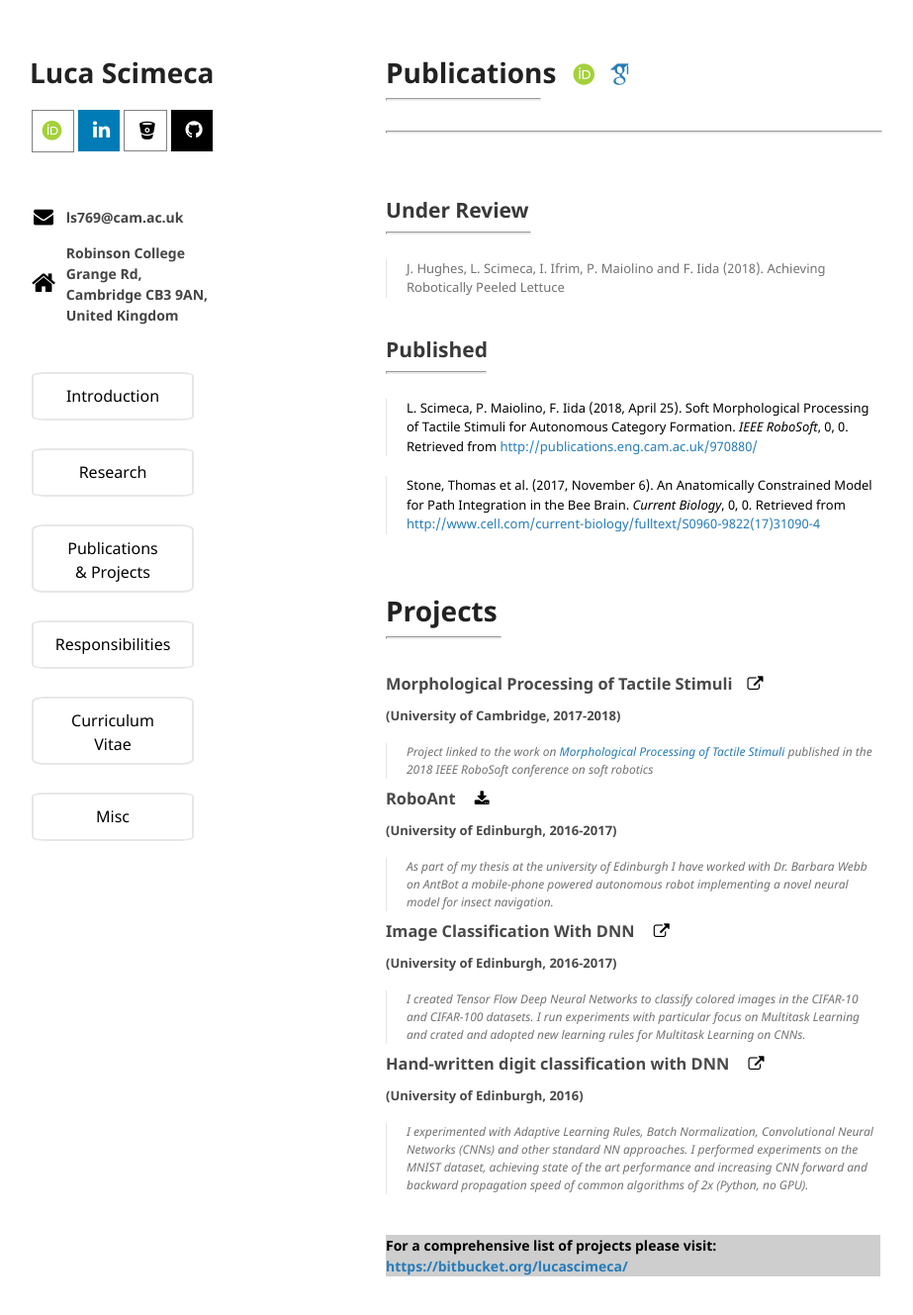
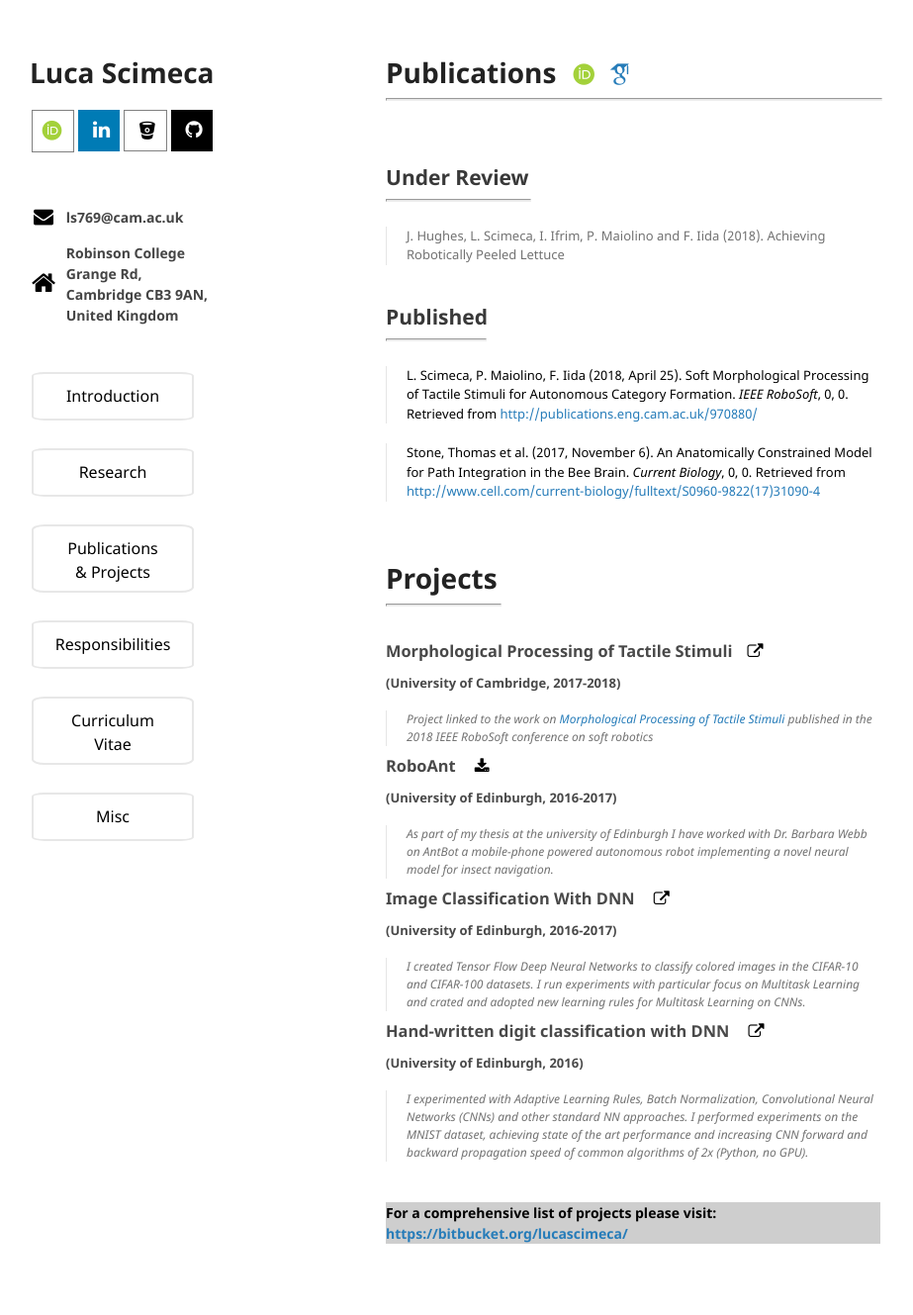
Before and after one commit to lucascimeca/lucascimeca.github.io, a Jekyll site: the page built from publications.md, in a window 1280 px wide and 1381 px high. Shown: the top 1329 px of the window at 99% size, without its empty margins (180-1103 px from the left). Built offline with Jekyll 4.4.1, drawn with Linux system fonts in a browser that asks for light colours; nearby versions of some CDN libraries; some web fonts are replaced; the repository's description, which GitHub fills in, is left out; our own code applies the rules of GitHub Pages for plain Markdown files.

Commit message:
Update publications.md

```diff
--- a/publications.md
+++ b/publications.md
@@ -3,7 +3,6 @@ layout: default
 ---
 
 # [](#Publications) Publications  <a href="https://orcid.org/0000-0002-2821-0072" class="ai ai-orcid" style="font-size: 25px; padding-left: 8px; color: #a3d13a" target="_blank"></a> <a href="https://scholar.google.co.uk/citations?user=fKJvAvMAAAAJ" class="ai ai-google-scholar" style="font-size: 25px; padding-left: 5px" target="_blank"></a>
-<hr style="width: 155px">
 <hr>
 
 <br/>
```
